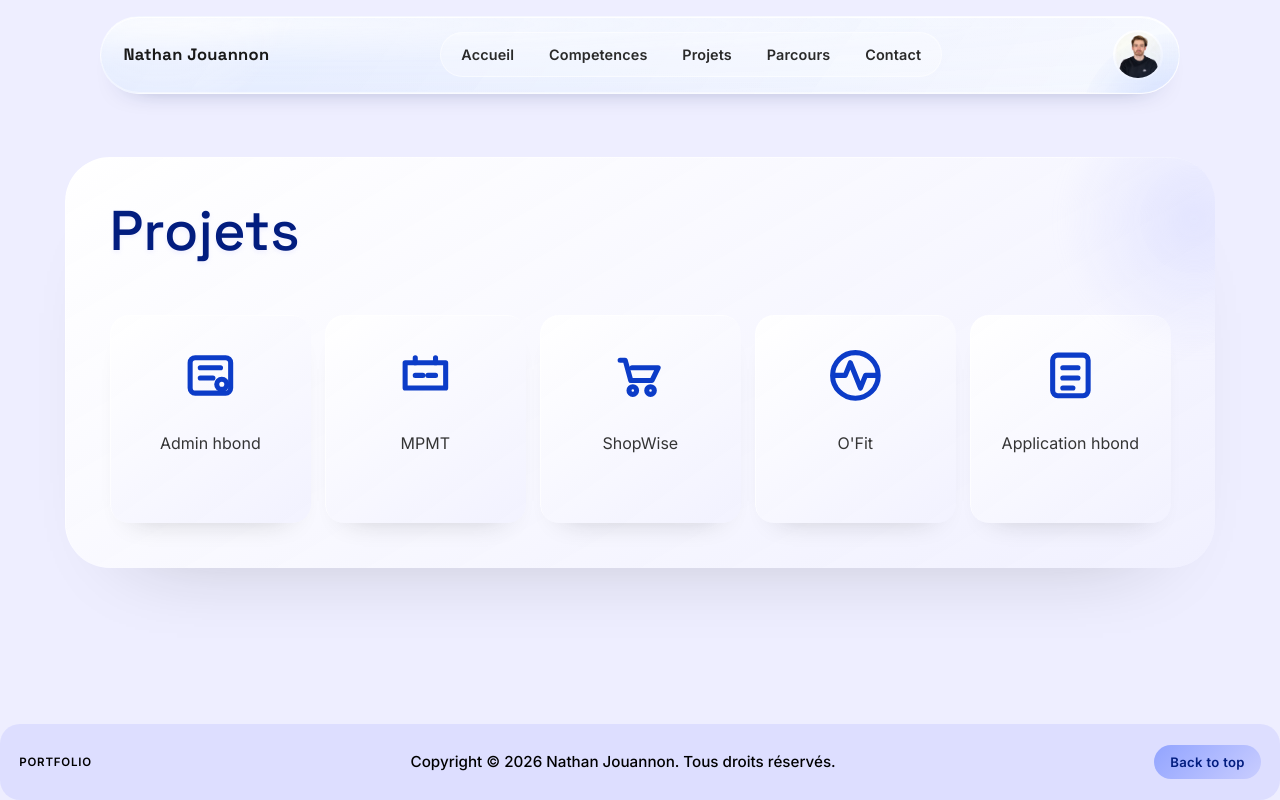
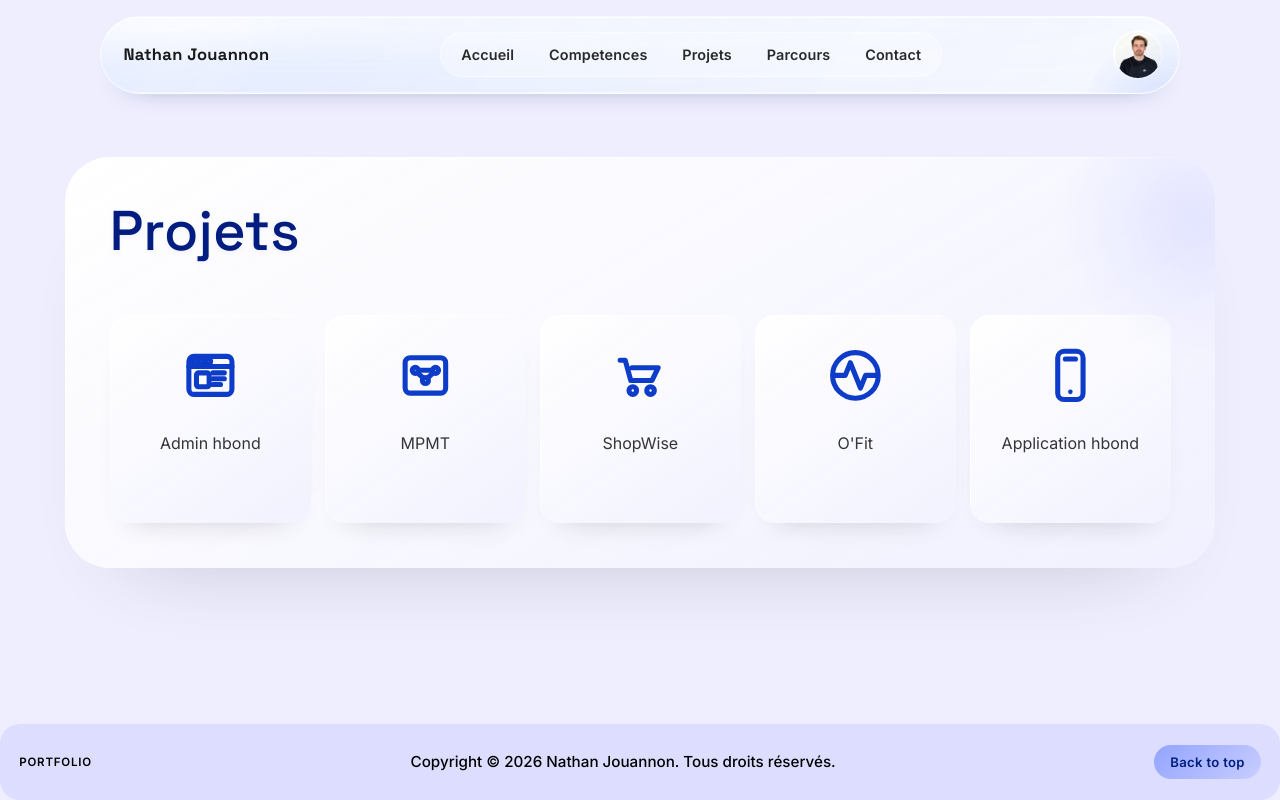
Before and after one commit to nathanjouannon/Portfolio, a React (Vite) app: page /projets in a window 1280 px wide. Built offline with nearby package versions, Linux system fonts and the light colour scheme.

Commit message:
update iccons

```diff
--- a/src/pages/competences/style/competenceLayout.css
+++ b/src/pages/competences/style/competenceLayout.css
@@ -148,6 +148,39 @@
   box-shadow:
     0 16px 28px -24px color-mix(in srgb, var(--black-900) 30%, transparent),
     inset 1px 1px 0 color-mix(in srgb, var(--bleu-50) 82%, transparent);
+  transition:
+    transform 180ms ease,
+    box-shadow 180ms ease;
+  opacity: 0;
+  transform: translateY(16px) scale(0.98);
+  animation: competence-card-enter 520ms cubic-bezier(0.2, 0.8, 0.2, 1) forwards;
+}
+
+.competence-item:nth-child(1) {
+  animation-delay: 40ms;
+}
+
+.competence-item:nth-child(2) {
+  animation-delay: 110ms;
+}
+
+.competence-item:nth-child(3) {
+  animation-delay: 180ms;
+}
+
+.competence-item:nth-child(4) {
+  animation-delay: 250ms;
+}
+
+.competence-item:nth-child(5) {
+  animation-delay: 320ms;
+}
+
+.competence-item:hover {
+  transform: translateY(-2px);
+  box-shadow:
+    0 20px 30px -24px color-mix(in srgb, var(--black-900) 38%, transparent),
+    inset 1px 1px 0 color-mix(in srgb, var(--bleu-50) 82%, transparent);
 }
 
 .competence-link {
@@ -195,6 +228,26 @@
   line-height: 1.45;
 }
 
+@keyframes competence-card-enter {
+  from {
+    opacity: 0;
+    transform: translateY(16px) scale(0.98);
+  }
+
+  to {
+    opacity: 1;
+    transform: translateY(0) scale(1);
+  }
+}
+
+@media (prefers-reduced-motion: reduce) {
+  .competence-item {
+    opacity: 1;
+    transform: none;
+    animation: none;
+  }
+}
+
 @media (max-width: 900px) {
   .competence-item {
     flex-basis: 100%;
--- a/src/pages/projects/ProjectLayout.tsx
+++ b/src/pages/projects/ProjectLayout.tsx
@@ -8,9 +8,13 @@ export default function ProjectLayout() {
       slug: 'admin-hbond',
       icon: (
         <svg className="project-icon" viewBox="0 0 24 24" fill="none">
-          <rect x="4" y="5" width="16" height="14" rx="2" />
-          <path d="M8 9h8M8 13h5" />
-          <circle cx="16.5" cy="15.5" r="2" />
+          <rect x="3.5" y="4.5" width="17" height="15" rx="2" />
+          <path d="M3.5 8.5h17" />
+          <circle cx="6" cy="6.5" r="0.9" />
+          <circle cx="8.6" cy="6.5" r="0.9" />
+          <circle cx="11.2" cy="6.5" r="0.9" />
+          <rect x="6.5" y="11" width="5" height="5.5" rx="0.8" />
+          <path d="M13 11h4.5M13 13.3h4.5M13 15.6h3" />
         </svg>
       ),
     },
@@ -19,9 +23,11 @@ export default function ProjectLayout() {
       slug: 'mpmt',
       icon: (
         <svg className="project-icon" viewBox="0 0 24 24" fill="none">
-          <path d="M4 7h16v10H4z" />
-          <path d="M8 7V5M16 7V5" />
-          <path d="M8 12h3M13 12h3" />
+          <rect x="4" y="5" width="16" height="14" rx="2" />
+          <circle cx="8" cy="10" r="1.2" />
+          <circle cx="12" cy="14" r="1.2" />
+          <circle cx="16" cy="10" r="1.2" />
+          <path d="M9.2 10h5.6M8.8 10.9l2.4 2.2M15.2 10.9l-2.4 2.2" />
         </svg>
       ),
     },
@@ -51,8 +57,9 @@ export default function ProjectLayout() {
       slug: 'application-hbond',
       icon: (
         <svg className="project-icon" viewBox="0 0 24 24" fill="none">
-          <rect x="5" y="4" width="14" height="16" rx="2" />
-          <path d="M9 9h6M9 13h6M9 17h4" />
+          <rect x="7" y="2.5" width="10" height="19" rx="2.5" />
+          <path d="M10 5.5h4" />
+          <circle cx="12" cy="18.5" r="0.9" fill="currentColor" stroke="none" />
         </svg>
       ),
     },
```
